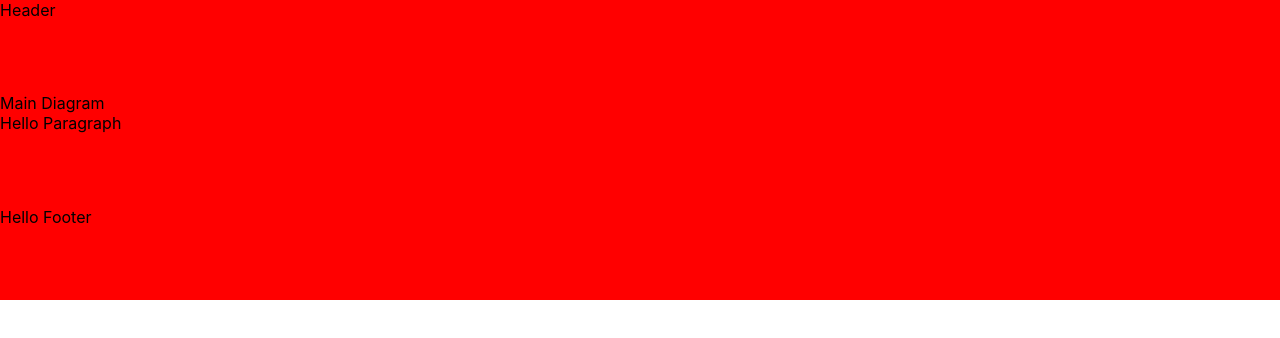
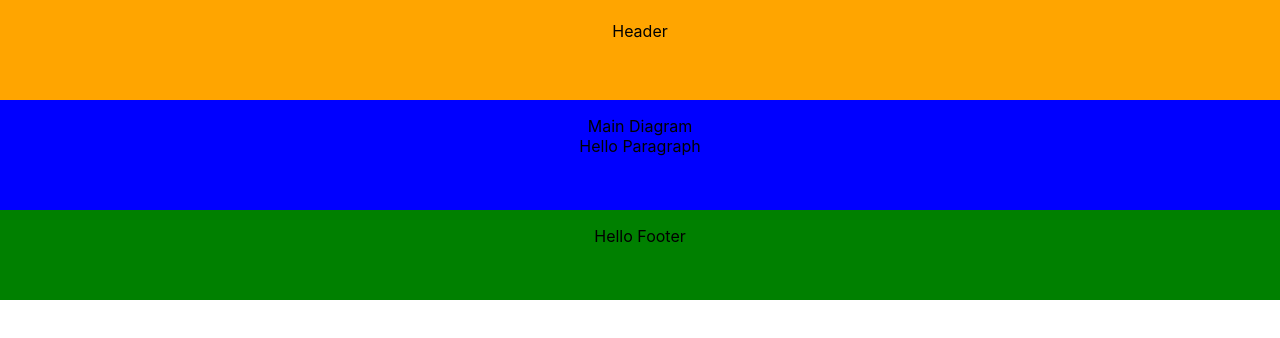
Before and after one commit to tosiek88/frontend-diagrams, a React app in the folder diagrams/: page / in a window 1280 px wide. Shown: the top 338 px of the page. Built offline with nearby package versions, Linux system fonts and the light colour scheme.

Commit message:
Child container ready

```diff
--- /dev/null
+++ b/diagrams/src/components/diagram/Diagram.css
@@ -0,0 +1,5 @@
+.Diagram {
+  background-color: blue;
+  padding: 16px;
+  text-align: center;
+}
--- a/diagrams/src/components/diagram/diagram.tsx
+++ b/diagrams/src/components/diagram/diagram.tsx
@@ -1,6 +1,7 @@
 import * as React from "react";
 import { FunctionComponent } from "react";
 
+import "./Diagram.css";
 type DiagramProps = {
   title: string;
   paragraph?: string;
@@ -11,7 +12,7 @@ export const Diagram: FunctionComponent<DiagramProps> = ({
   paragraph = "Hello Paragraph"
 }) => {
   return (
-    <div>
+    <div className="Diagram">
       <div>{title}</div>
       <div>{paragraph}</div>
     </div>
--- /dev/null
+++ b/diagrams/src/components/footer/Footer.css
@@ -0,0 +1,5 @@
+.Footer {
+  text-align: center;
+  padding: 16px;
+  background-color: green;
+}
--- a/diagrams/src/components/footer/footer.tsx
+++ b/diagrams/src/components/footer/footer.tsx
@@ -1,5 +1,7 @@
 import * as React from "react";
 import { FunctionComponent } from "react";
+
+import "./Footer.css";
 
 type FooterProps = {
   title: string;
@@ -9,4 +11,4 @@ type FooterProps = {
 export const Footer: FunctionComponent<FooterProps> = ({
   title,
   paragraph = "Hello Footer"
-}) => <div>{paragraph}</div>;
+}) => <div className="Footer">{paragraph}</div>;
--- /dev/null
+++ b/diagrams/src/components/header/Header.css
@@ -0,0 +1,5 @@
+.Header {
+  padding: 16pt;
+  background-color: orange;
+  text-align: center;
+}
--- a/diagrams/src/components/header/header.tsx
+++ b/diagrams/src/components/header/header.tsx
@@ -1,10 +1,11 @@
 import * as React from "react";
 import { FunctionComponent } from "react";
+import "./Header.css";
 
 type HeaderProps = {
   title: string;
 };
 
 export const Header: FunctionComponent<HeaderProps> = ({ title }) => (
-  <div>{title}</div>
+  <div className="Header">{title}</div>
 );
```
